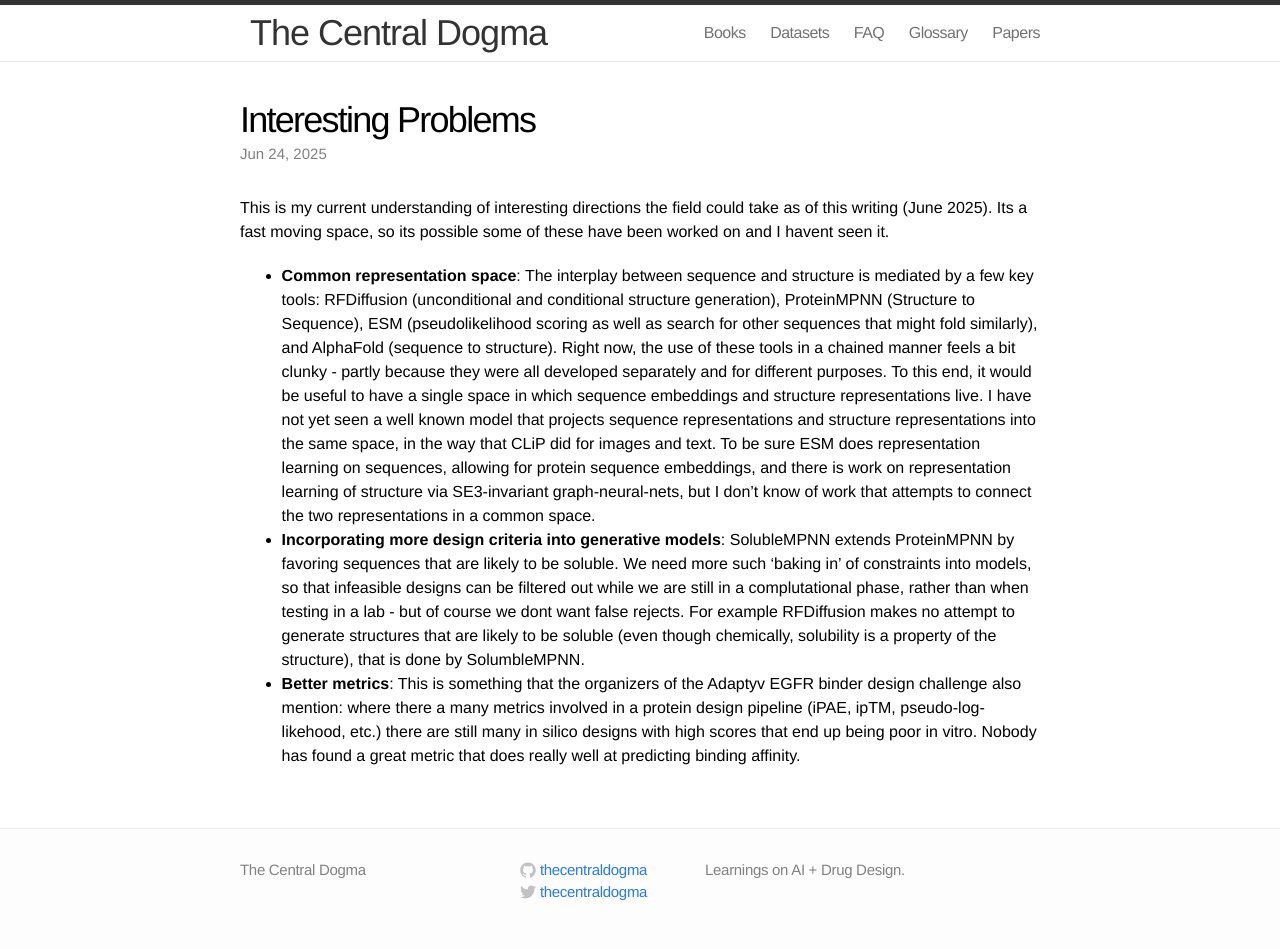
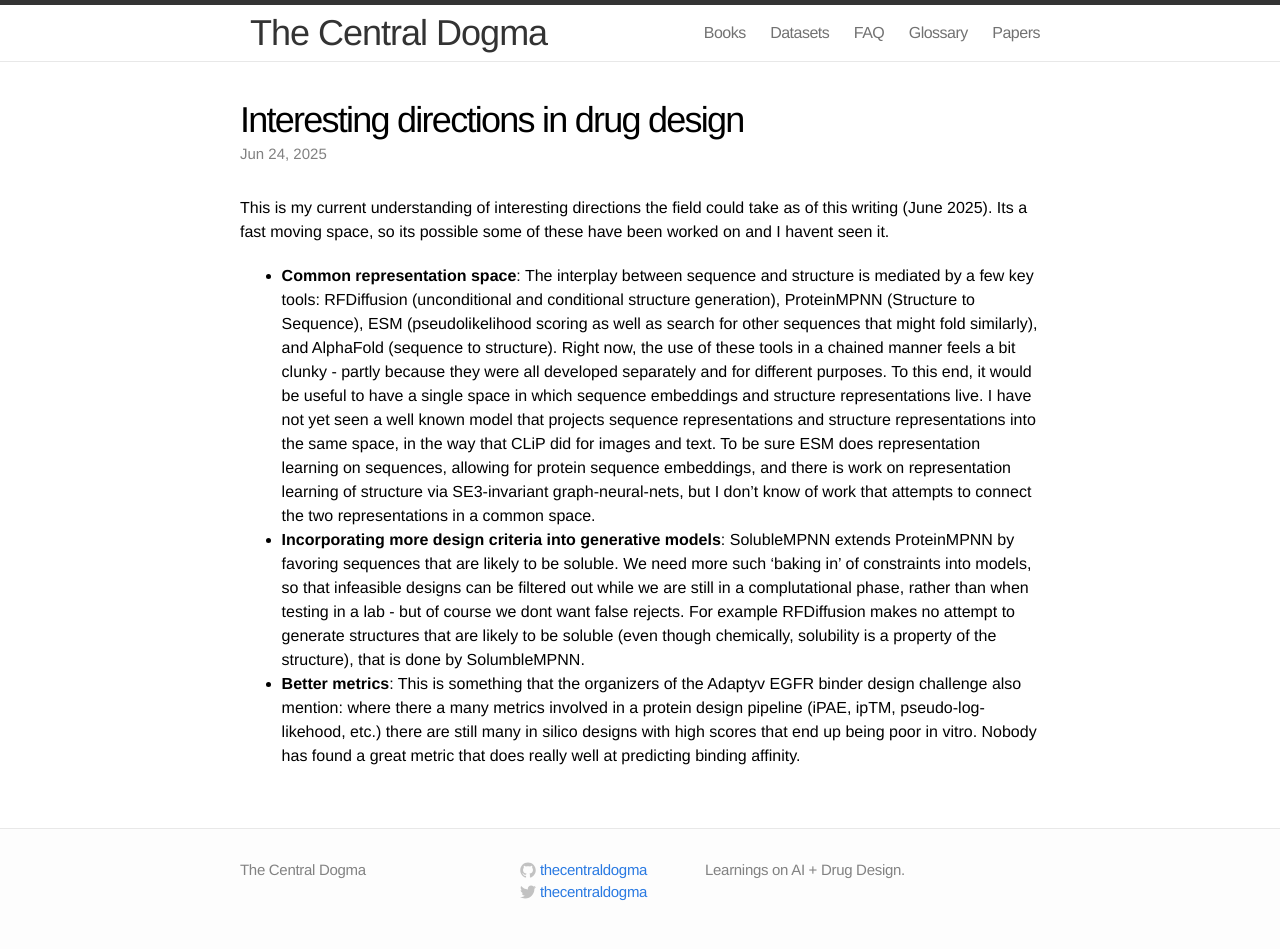
Before and after one commit to thecentraldogma/thecentraldogma.github.io, a Jekyll site: the page built from _posts/2025-06-24-interesting-problems.md, in a window 1280 px wide. Built offline with Jekyll 4.4.1, drawn with Linux system fonts in a browser that asks for light colours; our own code applies the rules of GitHub Pages for plain Markdown files.

Commit message:
refine title

```diff
--- a/_posts/2025-06-24-interesting-problems.md
+++ b/_posts/2025-06-24-interesting-problems.md
@@ -1,3 +1,10 @@
+---
+layout: post
+title: "Interesting directions in drug design"
+date: 2025-06-24
+mathjax: true
+---
+
 This is my current understanding of interesting directions the field could take as of this writing (June 2025). Its a fast moving space, so its possible some of these have been worked on and I havent seen it.
 
 - **Common representation space**: The interplay between sequence and structure is mediated by a few key tools: RFDiffusion (unconditional and conditional structure generation), ProteinMPNN (Structure to Sequence), ESM (pseudolikelihood scoring as well as search for other sequences that might fold similarly), and AlphaFold (sequence to structure). Right now, the use of these tools in a chained manner feels a bit clunky - partly because they were all developed separately and for different purposes. To this end, it would be useful to have a single space in which sequence embeddings and structure representations live. I have not yet seen a well known model that projects sequence representations and structure representations into the same space, in the way that CLiP did for images and text. To be sure ESM does representation learning on sequences, allowing for protein sequence embeddings, and there is work on representation learning of structure via SE3-invariant graph-neural-nets, but I don't know of work that attempts to connect the two representations in a common space.
```
